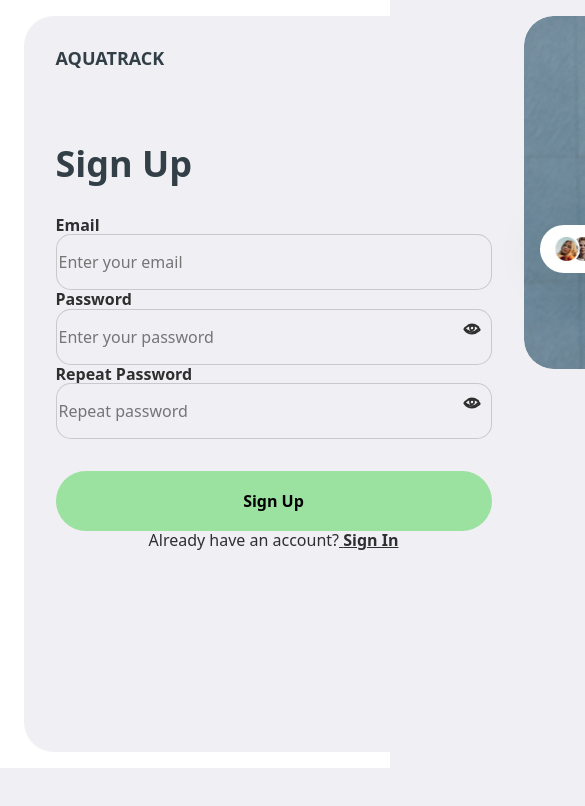
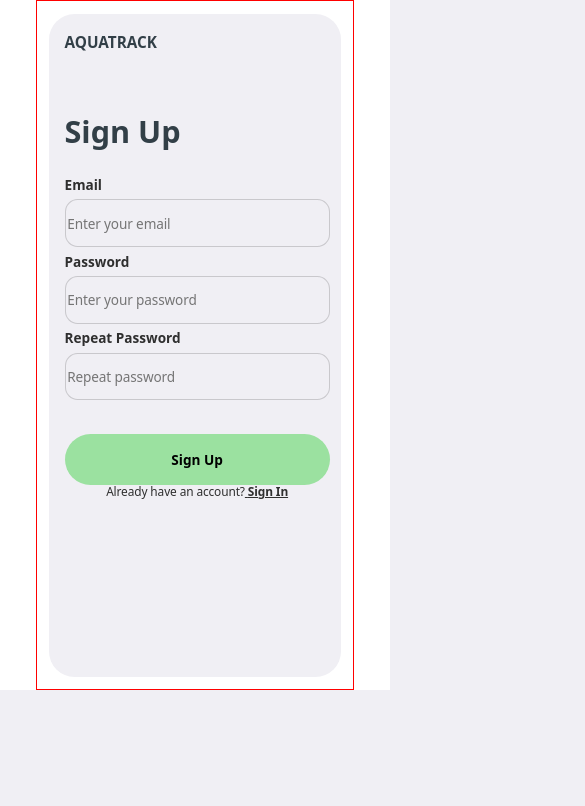
Before and after one commit to Marharyta23/CodeMasters, a React (Vite) app: page /signup in a window 390 px wide. Shown: the top 806 px of the page, 585 px wide, since content can reach past the window. Built offline with nearby package versions, Linux system fonts and the light colour scheme.

Commit message:
delet alert, add mobile style for SignUpForm

```diff
--- a/src/components/SignUpForm/SignUpForm.jsx
+++ b/src/components/SignUpForm/SignUpForm.jsx
@@ -62,7 +62,6 @@ const SignUpForm = () => {
       })
       .catch((error) => {
         console.error("Registration error:", error);
-        alert(error.message);
       });
   };
 
@@ -174,7 +173,7 @@ const SignUpForm = () => {
         </button>
         <p className={css.signUpPageText}>
           Already have an account?
-          <Link to="/signin" className={css.SignUpPageLink}>
+          <Link to="/signin" className={css.signInPageLink}>
             {" "}
             Sign In
           </Link>
--- a/src/components/SignUpForm/SignUpForm.module.css
+++ b/src/components/SignUpForm/SignUpForm.module.css
@@ -1,13 +1,98 @@
+/*--General style--*/
 .signUpForm {
   margin: 0 auto;
+}
+.signUpFormHeader {
+  font-weight: 700;
+  color: #323f47;
+}
+.signUpFormLabel {
+  font-weight: 700;
+  display: flex;
+  flex-direction: column;
+}
+.signUpFormInput {
+  position: relative;
+  box-sizing: border-box;
+  border: 1px solid rgba(47, 47, 47, 0.2);
+  border-radius: 15px;
+  background-color: var(--background);
+  color: rgba(47, 47, 47, 0.6);
+  text-align: left;
+}
+.signUpFormBtn {
+  background-color: var(--accent);
+  font-weight: 700;
+  border: none;
+}
+.signUpPageText {
+  text-align: center;
+}
+.signInPageLink {
+  text-decoration: underline;
+  color: var(--main-color);
+  font-weight: 700;
+}
+
+/*---Mobile screen--*/
+@media screen and (min-width: 320px) and (max-width: 767.98px) {
+  .signUpForm {
+    width: 312px !important;
+  }
+  .signUpFormHeader {
+    font-size: 32px;
+    margin-top: 172px;
+    margin-bottom: 32px;
+  }
+  .signUpFormLabel {
+    font-weight: 700;
+    display: flex;
+    flex-direction: column;
+    /* gap: 42px; */
+  }
+  .signUpFormInput {
+    width: 312px !important;
+    height: 50px;
+    font-size: 14px;
+    line-height: 18px;
+    letter-spacing: -0.01em;
+    margin: 8px 0px;
+  }
+  .signUpFormBtn {
+    margin-top: 32px;
+    width: 312px !important;
+    height: 60px;
+    font-size: 16px;
+  }
+  .signUpPageText {
+    font-size: 14px;
+    letter-spacing: -0.01em;
+  }
+  .signInPageLink {
+    font-size: 14px;
+    letter-spacing: -0.01em;
+  }
+  /*icons*/
+  .passwordToggleIcon {
+    display: none;
+  }
+}
+
+/*--Tablet screen--*/
+@media screen and (min-width: 768px) and (max-width: 1439.98px) {
+}
+
+/*--Desktop screen--*/
+
+@media screen and (min-width: 1440px) {
+}
+.signUpForm {
   width: 436px;
 }
 .signUpFormHeader {
-  font-weight: 700;
   font-size: 36px;
   margin-top: 74px;
   margin-bottom: 32px;
-  color: #323f47;
 }
 
 .signUpFormLabel {
@@ -21,17 +106,9 @@
   position: relative;
   width: 436px;
   height: 56px;
-  box-sizing: border-box;
-  border: 1px solid rgba(47, 47, 47, 0.2);
-  border-radius: 15px;
-  background-color: var(--background);
-
-  color: rgba(47, 47, 47, 0.6);
   font-size: 16px;
-  font-weight: 400;
   line-height: 24px;
   letter-spacing: -1%;
-  text-align: left;
 }
 
 /* .signUpInputBtn {
@@ -55,13 +132,8 @@
   font-size: 16px;
   border: none;
 }
-.signUpPageText {
-  text-align: center;
-}
-.SignUpPageLink {
-  text-decoration: underline;
-  color: var(--main-color);
-  font-weight: 700;
+
+.signInPageLink {
 }
 
 /*icons*/
--- a/src/index.css
+++ b/src/index.css
@@ -85,8 +85,8 @@ body {
     margin-right: auto;
 
     /*на час розробки*/
-    /* outline: 2px solid red;
-    outline-offset: -2px; */
+    outline: 2px solid red;
+    outline-offset: -2px;
   }
 }
 
@@ -96,8 +96,8 @@ body {
     padding: 32px;
 
     /*на час розробки*/
-    /* outline: 2px solid rgb(0, 255, 42);
-    outline-offset: -2px; */
+    outline: 2px solid rgb(0, 255, 42);
+    outline-offset: -2px;
   }
 }
 
@@ -107,7 +107,7 @@ body {
     padding: 32px;
 
     /*на час розробки*/
-    /* outline: 2px solid rgb(255, 0, 170);
-    outline-offset: -2px; */
+    outline: 2px solid rgb(255, 0, 170);
+    outline-offset: -2px;
   }
 }
--- a/src/pages/SignUpPage/SignUpPage.jsx
+++ b/src/pages/SignUpPage/SignUpPage.jsx
@@ -1,3 +1,5 @@
+import { useState, useEffect } from "react";
+
 import Logo from "../../components/Logo/Logo";
 import SignUpForm from "../../components/SignUpForm/SignUpForm";
 import DocumentTitle from "../../components/DocumentTitle/DocumentTitle";
@@ -6,6 +8,20 @@ import AdvantagesSection from "../../components/AdvantagesSection/AdvantagesSect
 import css from "./SignUpPage.module.css";
 
 export default function SignUpPage() {
+  const [isDesktop, setIsDesktop] = useState(window.innerWidth >= 1440);
+
+  useEffect(() => {
+    const handleResize = () => {
+      setIsDesktop(window.innerWidth >= 1440);
+    };
+
+    window.addEventListener("resize", handleResize);
+
+    return () => {
+      window.removeEventListener("resize", handleResize);
+    };
+  }, []);
+
   return (
     <div className={css.SignUpPageWrapper}>
       <DocumentTitle>Sign Up</DocumentTitle>
@@ -13,7 +29,7 @@ export default function SignUpPage() {
         <Logo />
         <SignUpForm />
       </div>
-      <AdvantagesSection />
+      {isDesktop && <AdvantagesSection />}
     </div>
   );
 }
--- a/src/pages/SignUpPage/SignUpPage.module.css
+++ b/src/pages/SignUpPage/SignUpPage.module.css
@@ -1,15 +1,39 @@
-.SignUpPageWrapper {
-  display: flex;
-}
+/*--General style--*/
 .SignUpPageSection {
-  width: 672px;
-  height: 736px;
-  padding: 32px 32px 64px;
   border-radius: 30px;
   background: var(--background);
 }
-.signInPageBtn {
-  width: 436px;
-  background-color: var(--accent);
-  border: none;
+/*---Mobile screen--*/
+@media screen and (min-width: 320px) and (max-width: 767.98px) {
+  body {
+    zoom: 0.85;
+  }
+  .SignUpPageSection {
+    width: 343px;
+    height: 780px;
+    padding: 24px 18px;
+  }
 }
+
+/*--Tablet screen--*/
+
+@media screen and (min-width: 768px) and (max-width: 1439.98px) {
+  .SignUpPageSection {
+    width: 704px;
+    height: 960px;
+    padding: 32px;
+  }
+}
+
+/*--Desktop screen*/
+
+@media screen and (min-width: 1440px) {
+  .SignUpPageWrapper {
+    display: flex;
+  }
+  .SignUpPageSection {
+    width: 672px;
+    height: 736px;
+    padding: 32px 32px 64px;
+  }
+}
```
